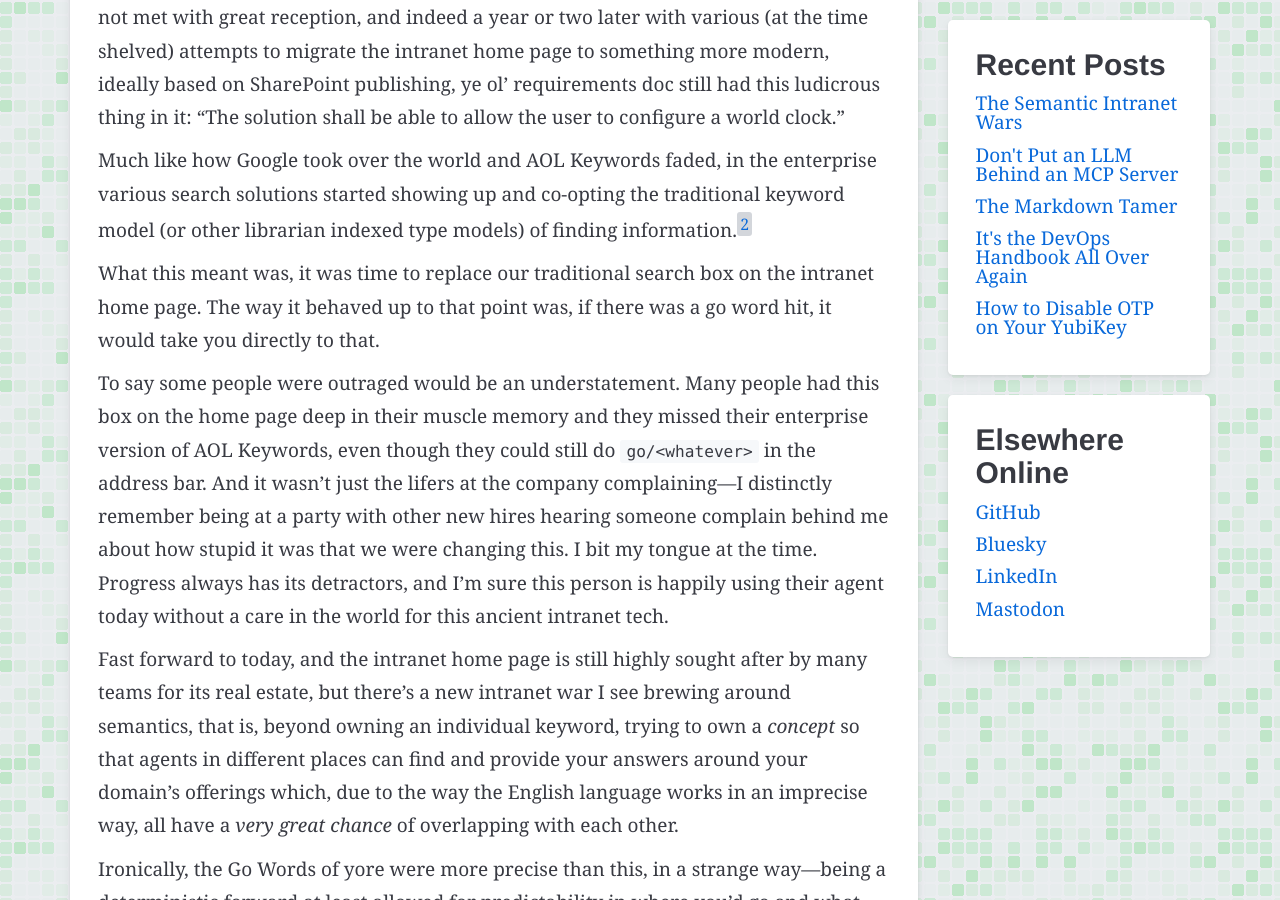
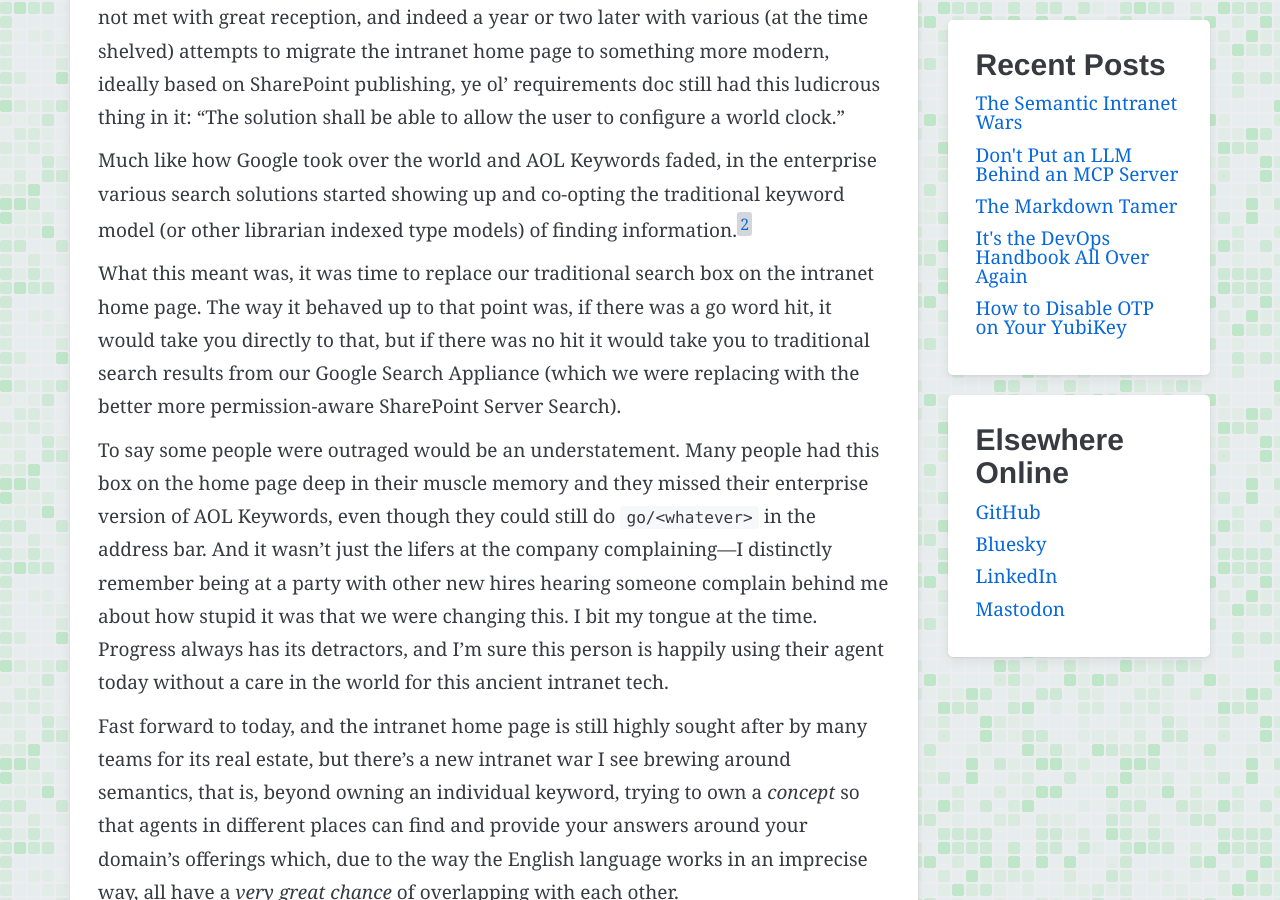
Before and after one commit to ryanspletzer/ryanspletzer.github.io, a Jekyll site: the page built from _posts/2026-10-04-the-semantic-intranet-wars.md, in a window 1280 px wide and 900 px high, scrolled down 2742 px. Built offline with Jekyll 4.4.1, drawn with Linux system fonts in a browser that asks for light colours.

Commit message:
Explain Go Words search fallback in Semantic Intranet Wars draft
Co-Authored-By: Claude Opus 5.5 <noreply@anthropic.com>

```diff
--- a/_posts/2026-10-04-the-semantic-intranet-wars.md
+++ b/_posts/2026-10-04-the-semantic-intranet-wars.md
@@ -104,7 +104,10 @@ of finding information.[^i-wrote-about-this]
 What this meant was,
 it was time to replace our traditional search box on the intranet home page.
 The way it behaved up to that point was,
-if there was a go word hit, it would take you directly to that.
+if there was a go word hit, it would take you directly to that,
+but if there was no hit it would take you to traditional search results
+from our Google Search Appliance
+(which we were replacing with the better more permission-aware SharePoint Server Search).
 
 To say some people were outraged would be an understatement.
 Many people had this box on the home page deep in their muscle memory
```
